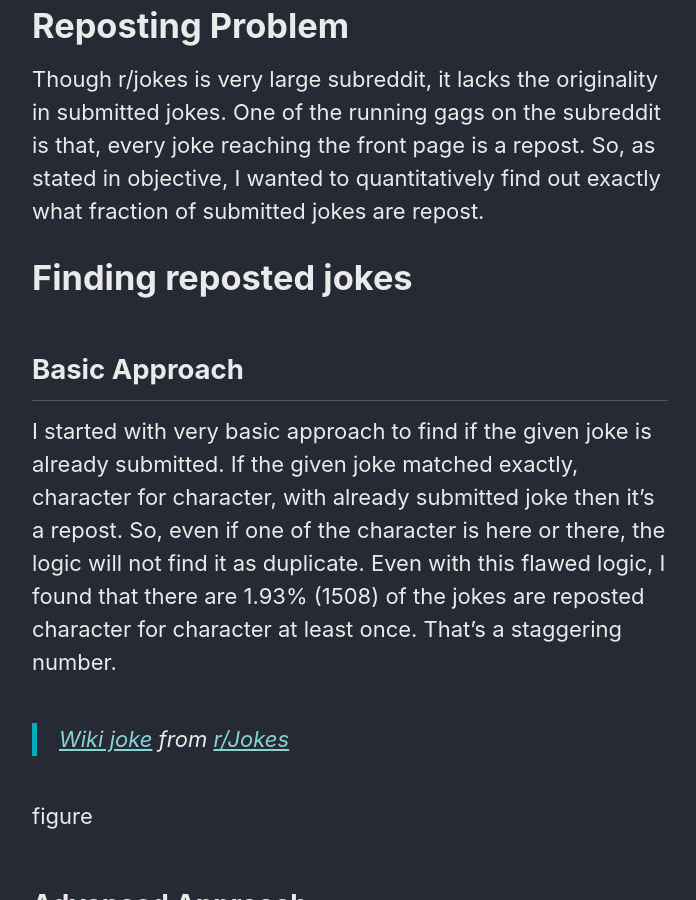
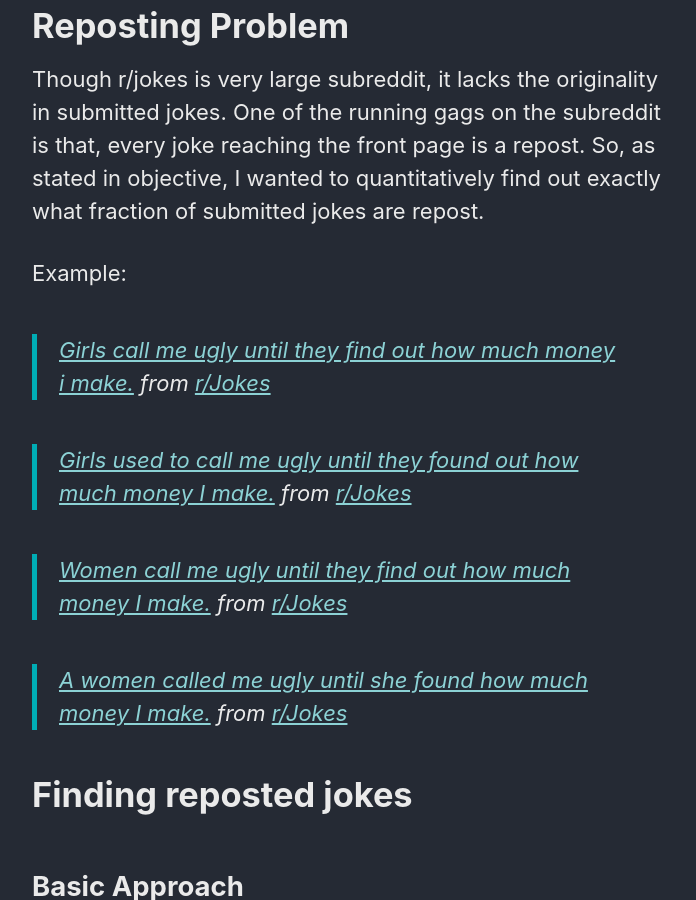
Before and after one commit to leme-cosmo/abhilash_sw, a Jekyll site: the page built from _posts/2019-12-31-reddit-jokes.md, in a window 1280 px wide and 900 px high, scrolled down 1642 px. Shown: the whole window, without its empty margins (290-986 px from the left). Built offline with Jekyll 4.4.1, drawn with Linux system fonts in a browser that asks for light colours; cached includes are drawn as plain includes; nearby versions of some CDN libraries; comment, search, counter and statistics services are not loaded; some of the changed text lies outside the part shown.

Commit message:
Embeded some jokes as an example

```diff
--- a/_posts/2019-12-31-reddit-jokes.md
+++ b/_posts/2019-12-31-reddit-jokes.md
@@ -23,16 +23,25 @@ One of the popular subreddit is [r/jokes](https://www.reddit.com/r/Jokes/) with
 
 Though r/jokes is very large subreddit, it lacks the originality in submitted jokes. One of the running gags on the subreddit is that, every joke reaching the front page is a repost. So, as stated in objective, I wanted to quantitatively find out exactly what fraction of submitted jokes are repost.
 
+Example:
+
+<blockquote class="reddit-card" data-card-created="1578141860"><a href="https://www.reddit.com/r/Jokes/comments/5vt0bn/girls_call_me_ugly_until_they_find_out_how_much/">Girls call me ugly until they find out how much money i make.</a> from <a href="http://www.reddit.com/r/Jokes">r/Jokes</a></blockquote>
+<script async src="//embed.redditmedia.com/widgets/platform.js" charset="UTF-8"></script>
+
+<blockquote class="reddit-card" data-card-created="1578141883"><a href="https://www.reddit.com/r/Jokes/comments/aysxx6/girls_used_to_call_me_ugly_until_they_found_out/">Girls used to call me ugly until they found out how much money I make.</a> from <a href="http://www.reddit.com/r/Jokes">r/Jokes</a></blockquote>
+<script async src="//embed.redditmedia.com/widgets/platform.js" charset="UTF-8"></script>
+
+<blockquote class="reddit-card" data-card-created="1578141900"><a href="https://www.reddit.com/r/Jokes/comments/bugejh/women_call_me_ugly_until_they_find_out_how_much/">Women call me ugly until they find out how much money I make.</a> from <a href="http://www.reddit.com/r/Jokes">r/Jokes</a></blockquote>
+<script async src="//embed.redditmedia.com/widgets/platform.js" charset="UTF-8"></script>
+
+<blockquote class="reddit-card" data-card-created="1578141914"><a href="https://www.reddit.com/r/Jokes/comments/crclls/a_women_called_me_ugly_until_she_found_how_much/">A women called me ugly until she found how much money I make.</a> from <a href="http://www.reddit.com/r/Jokes">r/Jokes</a></blockquote>
+<script async src="//embed.redditmedia.com/widgets/platform.js" charset="UTF-8"></script>
+
 # Finding reposted jokes
 
 ## Basic Approach
 
 I started with very basic approach to find if the given joke is already submitted. If the given joke matched exactly, character for character, with already submitted joke then it's a repost. So, even if one of the character is here or there, the logic will not find it as duplicate. Even with this flawed logic, I found that there are 1.93% (1508) of the jokes are reposted character for character at least once. That's a staggering number.
-
-<blockquote class="reddit-card" data-card-created="1578140096"><a href="https://www.reddit.com/r/Jokes/comments/cgbhau/wiki_joke/">Wiki joke</a> from <a href="http://www.reddit.com/r/Jokes">r/Jokes</a></blockquote>
-<script async src="//embed.redditmedia.com/widgets/platform.js" charset="UTF-8"></script>
-
-
 
 figure
 
```
Also changed, not shown: other parts of _posts/2019-12-31-reddit-jokes.md (+2 -2 lines).
